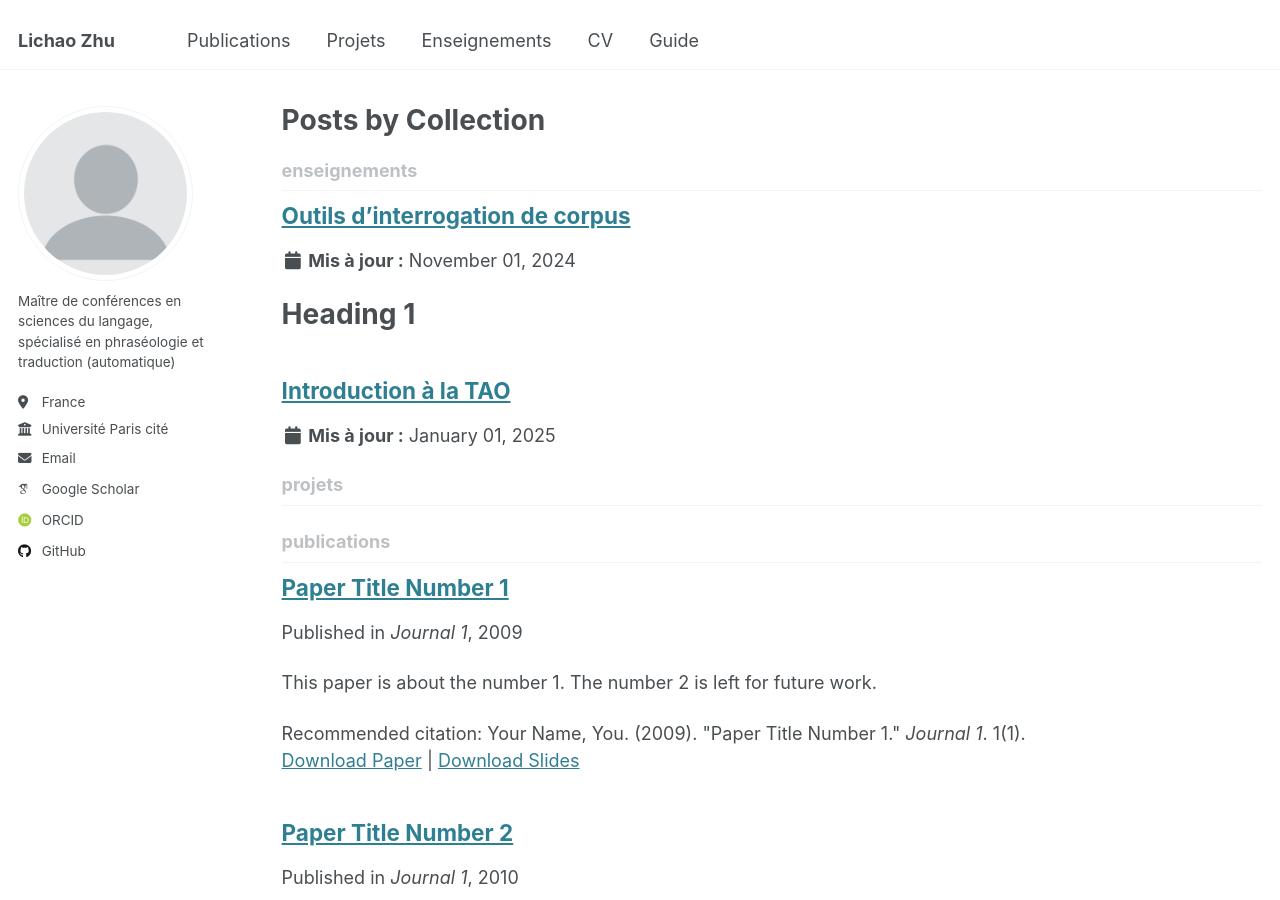
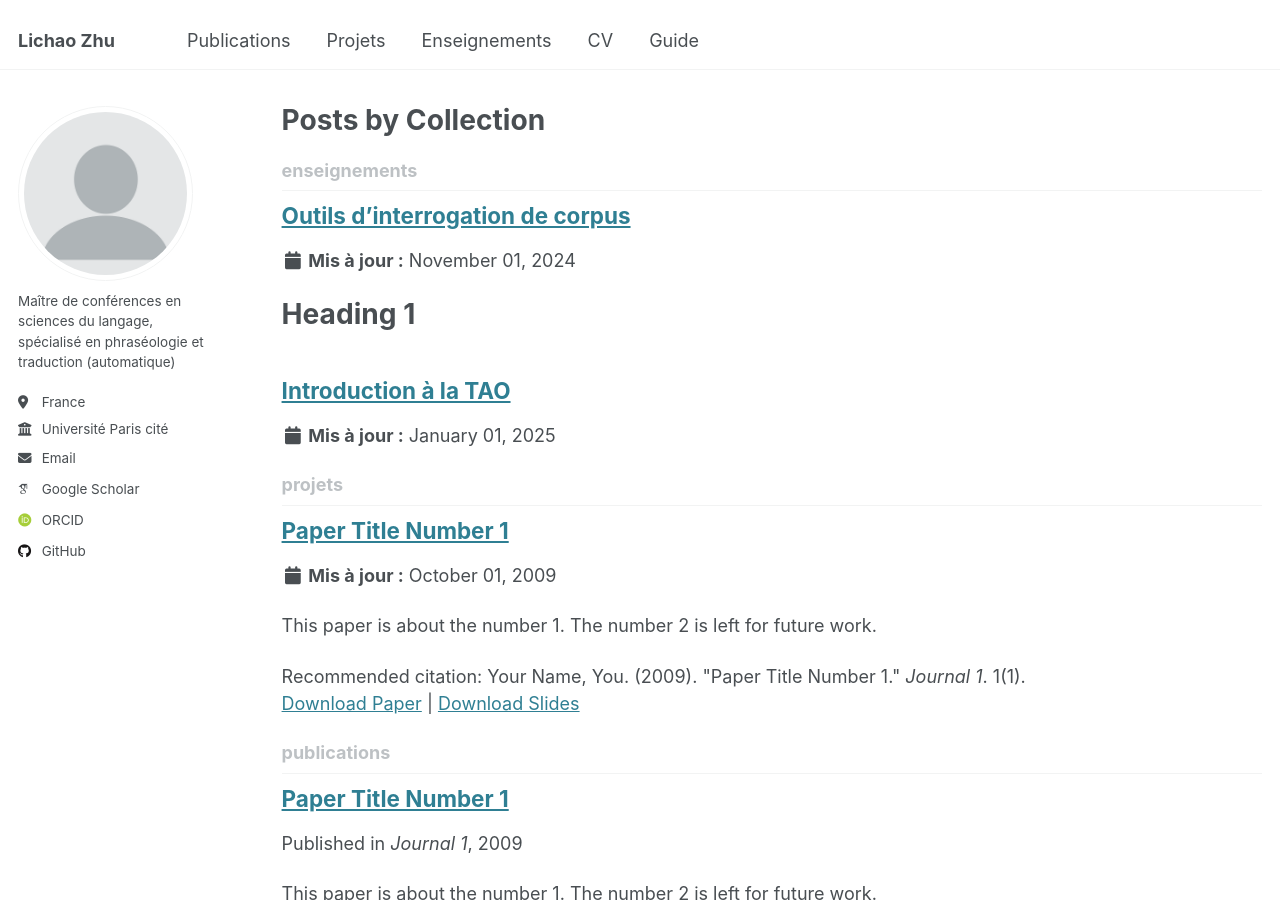
Before and after one commit to lichaozhu/lichaozhu.github.io, a Jekyll site: the page built from _pages/collection-archive.html, in a window 1280 px wide and 900 px high. Built offline with Jekyll 4.4.1, drawn with Linux system fonts in a browser that asks for light colours; some web fonts are replaced; a file with an impossible date is left out.

```diff
--- a/_projets/2009-10-01-paper-title-number-1.md
+++ b/_projets/2009-10-01-paper-title-number-1.md
@@ -1,7 +1,14 @@
 ---
-title:
-date:
-number:
-établissement:
+title: "Paper Title Number 1"
+collection: publications
+category: manuscripts
+permalink: /publication/2009-10-01-paper-title-number-1
+excerpt: 'This paper is about the number 1. The number 2 is left for future work.'
+date: 2009-10-01
+venue: 'Journal 1'
+slidesurl: 'http://academicpages.github.io/files/slides1.pdf'
+paperurl: 'http://academicpages.github.io/files/paper1.pdf'
+citation: 'Your Name, You. (2009). &quot;Paper Title Number 1.&quot; <i>Journal 1</i>. 1(1).'
 ---
-Contenu
+
+The contents above will be part of a list of publications, if the user clicks the link for the publication than the contents of section will be rendered as a full page, allowing you to provide more information about the paper for the reader. When publications are displayed as a single page, the contents of the above "citation" field will automatically be included below this section in a smaller font.
```
Also changed, not shown: 1 other file.
